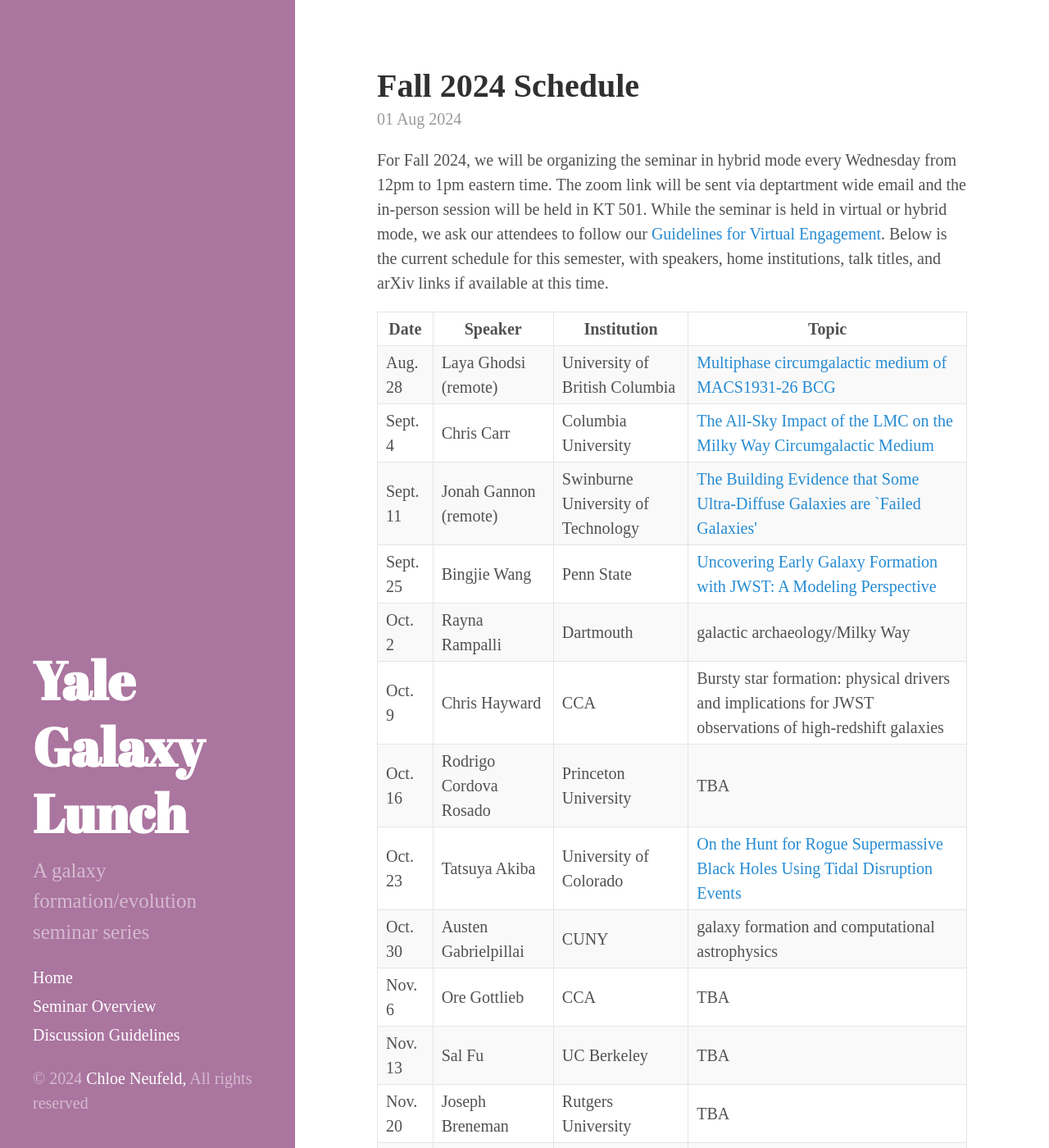
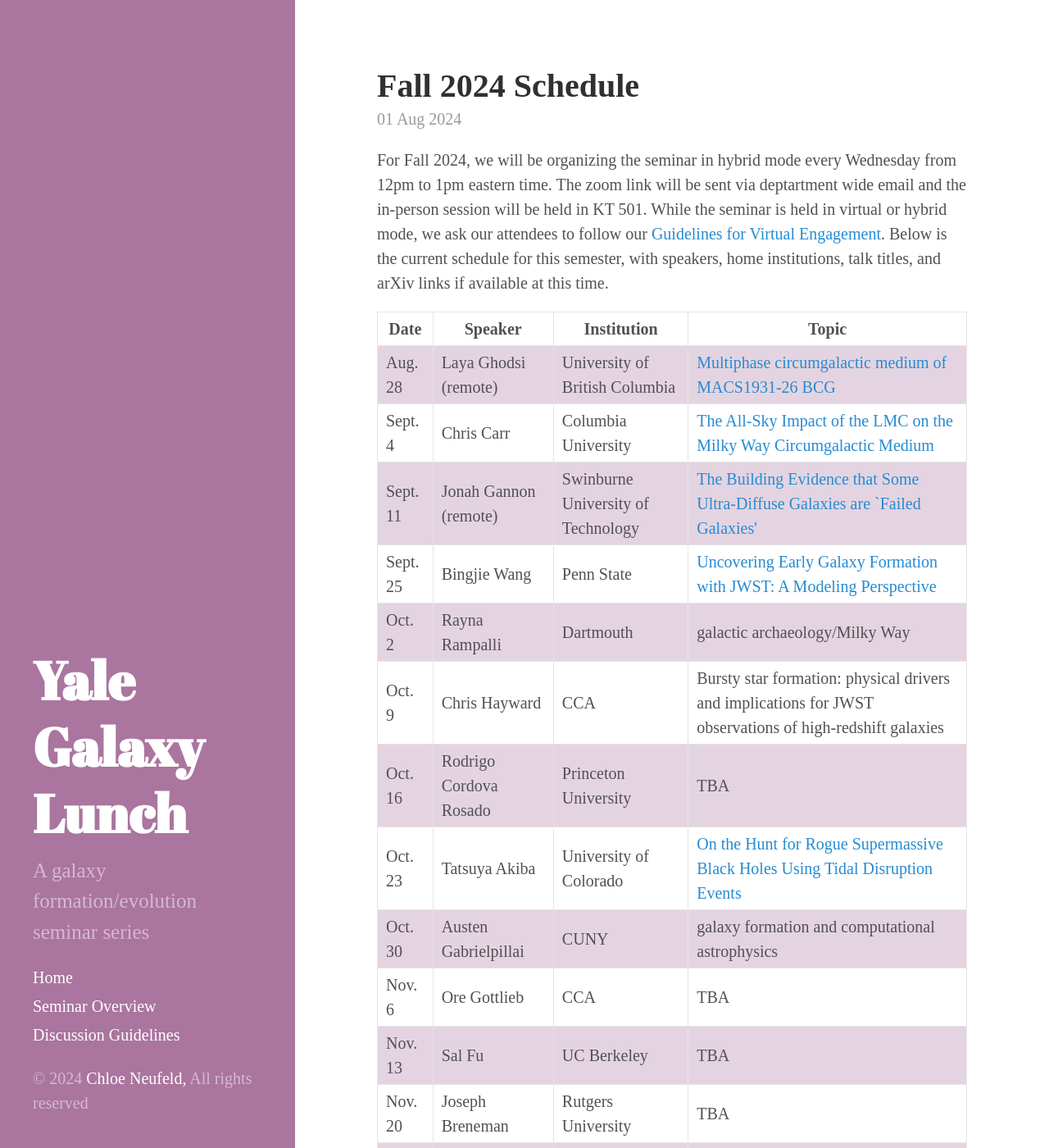
Before and after one commit to yalegalaxylunch/yalegalaxylunch.github.io, a Jekyll site: the page built from index.html, in a window 1280 px wide and 1400 px high. Shown: the whole window at 82% size. Built offline with Jekyll 4.4.1, drawn with Linux system fonts in a browser that asks for light colours; the list of posts is cut into pages by our own code.

```diff
--- a/public/css/poole.css
+++ b/public/css/poole.css
@@ -248,7 +248,7 @@
 }
 tbody tr:nth-child(odd) td,
 tbody tr:nth-child(odd) th {
-  background-color: #f9f9f9;
+  background-color: #aa759f50;
 }
 
 
```
